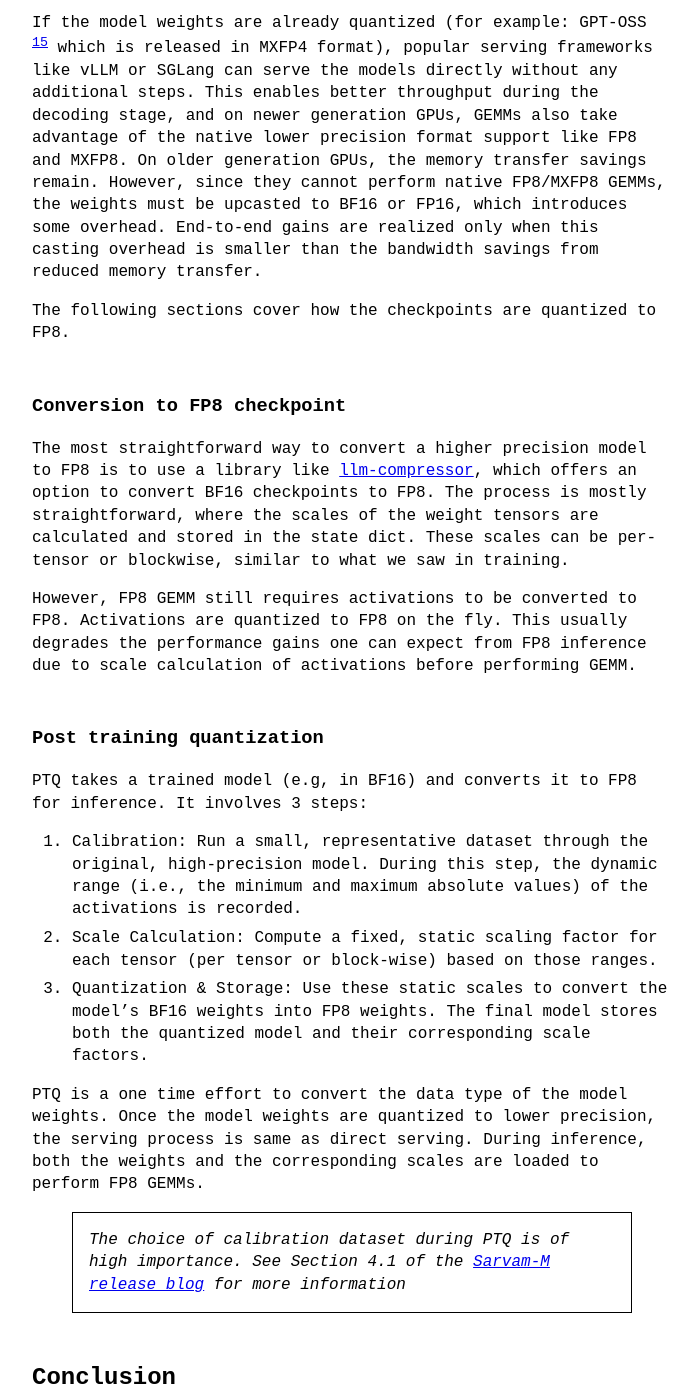
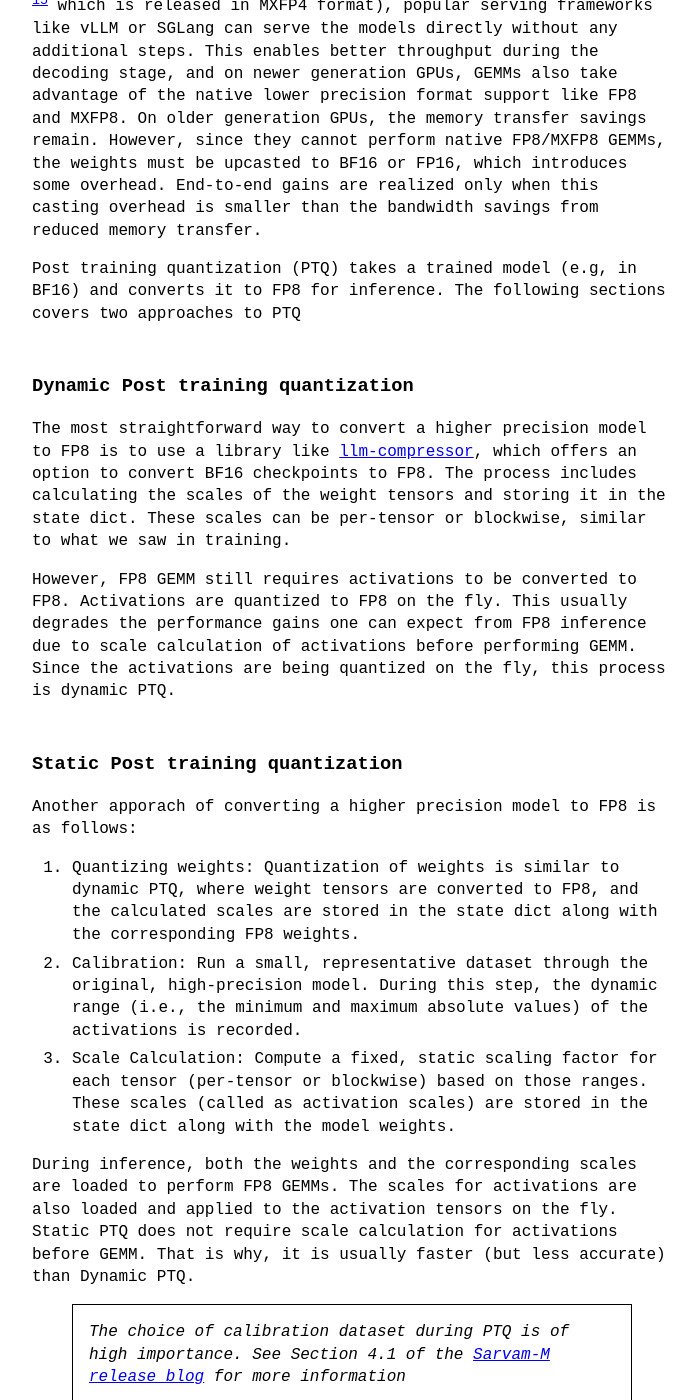
Before and after one commit to romitjain/romitjain.github.io, a Jekyll site: the page built from _posts/2025-10-01-Fp8forllms.md, in a window 1280 px wide and 1400 px high, scrolled down 10092 px. Shown: the whole window, without its empty margins (288-986 px from the left). Built offline with Jekyll 4.4.1, drawn with Linux system fonts in a browser that asks for light colours; some of the changed text lies outside the part shown.

Commit message:
Update to fp8

````diff
--- a/_posts/2025-10-01-Fp8forllms.md
+++ b/_posts/2025-10-01-Fp8forllms.md
@@ -13,7 +13,7 @@ TLDR:
 1. In large-scale LLM training, FP8 reduces math precision without hurting stability by keeping accumulation + critical ops in BF16/FP32.
 2. Training is compute-bound: FP8 ≈ 1.3×–1.5× throughput gain with negligible convergence impact using blockwise scaling.
 3. Inference is memory-bound: benefit mainly footprint + bandwidth (~50% reduction in weights/KV cache, latency also sees some wins).
-4. Their is no "standard" recipe to do FP8 training.
+4. There is no "standard" recipe to do FP8 training.
 
 ## FP8 in deep learning
 
@@ -28,9 +28,9 @@ A[FP8] --> B[Training]
 A --> C[Inference]
 B --> H["Mixed precision FP8 training (more common)"]
 B --> E[Quantization aware training, QAT]
-C --> D[Post training quantization, PTQ]
-C --> G[Conversion to FP8 Checkpoint]
-G --> F[Direct serving]
+C --> D[Static Post training quantization]
+C --> G[Dynamic Post training quantization]
+G --> F[Serving]
 D --> F
 ```
 
@@ -193,27 +193,25 @@ In QAT, we emulate quantization during training. This is helpful in cases where
 
 During inference, FP8 integration is simpler. FP8 consumes lesser memory and helps in memory bound operations. For example, a 24B model will take ~48G in BF16, but ~24G in FP8. This would result in having more memory for the KV cache and speedups in model weight transfer from HBM to cache.
 
-### Direct serving
-
 If the model weights are already quantized (for example: GPT-OSS [^15] which is released in MXFP4 format), popular serving frameworks like vLLM or SGLang can serve the models directly without any additional steps. This enables better throughput during the decoding stage, and on newer generation GPUs, GEMMs also take advantage of the native lower precision format support like FP8 and MXFP8. On older generation GPUs, the memory transfer savings remain. However, since they cannot perform native FP8/MXFP8 GEMMs, the weights must be upcasted to BF16 or FP16, which introduces some overhead. End-to-end gains are realized only when this casting overhead is smaller than the bandwidth savings from reduced memory transfer.
 
-The following sections cover how the checkpoints are quantized to FP8.
+Post training quantization (PTQ) takes a trained model (e.g, in BF16) and converts it to FP8 for inference. The following sections covers two approaches to PTQ
 
-### Conversion to FP8 checkpoint
+### Dynamic Post training quantization
 
-The most straightforward way to convert a higher precision model to FP8 is to use a library like [llm-compressor](https://github.com/vllm-project/llm-compressor), which offers an option to convert BF16 checkpoints to FP8. The process is mostly straightforward, where the scales of the weight tensors are calculated and stored in the state dict. These scales can be per-tensor or blockwise, similar to what we saw in training.
+The most straightforward way to convert a higher precision model to FP8 is to use a library like [llm-compressor](https://github.com/vllm-project/llm-compressor), which offers an option to convert BF16 checkpoints to FP8. The process includes calculating the scales of the weight tensors and storing it in the state dict. These scales can be per-tensor or blockwise, similar to what we saw in training.
 
-However, FP8 GEMM still requires activations to be converted to FP8. Activations are quantized to FP8 on the fly. This usually degrades the performance gains one can expect from FP8 inference due to scale calculation of activations before performing GEMM.
+However, FP8 GEMM still requires activations to be converted to FP8. Activations are quantized to FP8 on the fly. This usually degrades the performance gains one can expect from FP8 inference due to scale calculation of activations before performing GEMM. Since the activations are being quantized on the fly, this process is dynamic PTQ.
 
-### Post training quantization
+### Static Post training quantization
 
-PTQ takes a trained model (e.g, in BF16) and converts it to FP8 for inference. It involves 3 steps:
+Another apporach of converting a higher precision model to FP8 is as follows:
 
-1. Calibration: Run a small, representative dataset through the original, high-precision model. During this step, the dynamic range (i.e., the minimum and maximum absolute values) of the activations is recorded.
-2. Scale Calculation: Compute a fixed, static scaling factor for each tensor (per tensor or block-wise) based on those ranges.
-3. Quantization & Storage: Use these static scales to convert the model's BF16 weights into FP8 weights. The final model stores both the quantized model and their corresponding scale factors.
+1. Quantizing weights: Quantization of weights is similar to dynamic PTQ, where weight tensors are converted to FP8, and the calculated scales are stored in the state dict along with the corresponding FP8 weights.
+2. Calibration: Run a small, representative dataset through the original, high-precision model. During this step, the dynamic range (i.e., the minimum and maximum absolute values) of the activations is recorded.
+3. Scale Calculation: Compute a fixed, static scaling factor for each tensor (per-tensor or blockwise) based on those ranges. These scales (called as activation scales) are stored in the state dict along with the model weights.
 
-PTQ is a one time effort to convert the data type of the model weights. Once the model weights are quantized to lower precision, the serving process is same as direct serving. During inference, both the weights and the corresponding scales are loaded to perform FP8 GEMMs.
+During inference, both the weights and the corresponding scales are loaded to perform FP8 GEMMs. The scales for activations are also loaded and applied to the activation tensors on the fly. Static PTQ does not require scale calculation for activations before GEMM. That is why, it is usually faster (but less accurate) than Dynamic PTQ.
 
 > The choice of calibration dataset during PTQ is of high importance. See Section 4.1 of the [Sarvam-M release blog](https://www.sarvam.ai/blogs/sarvam-m) for more information
 
````
